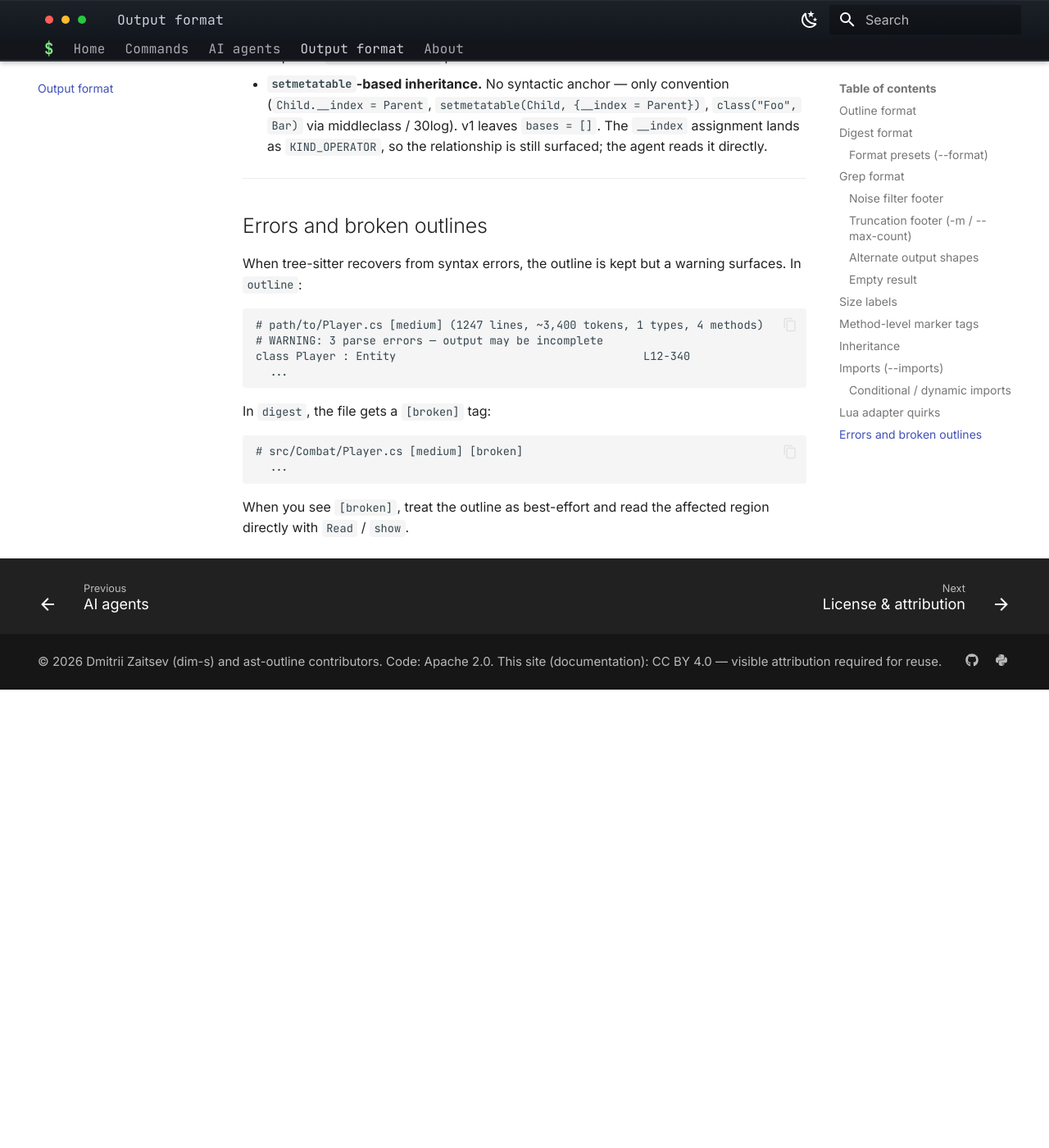
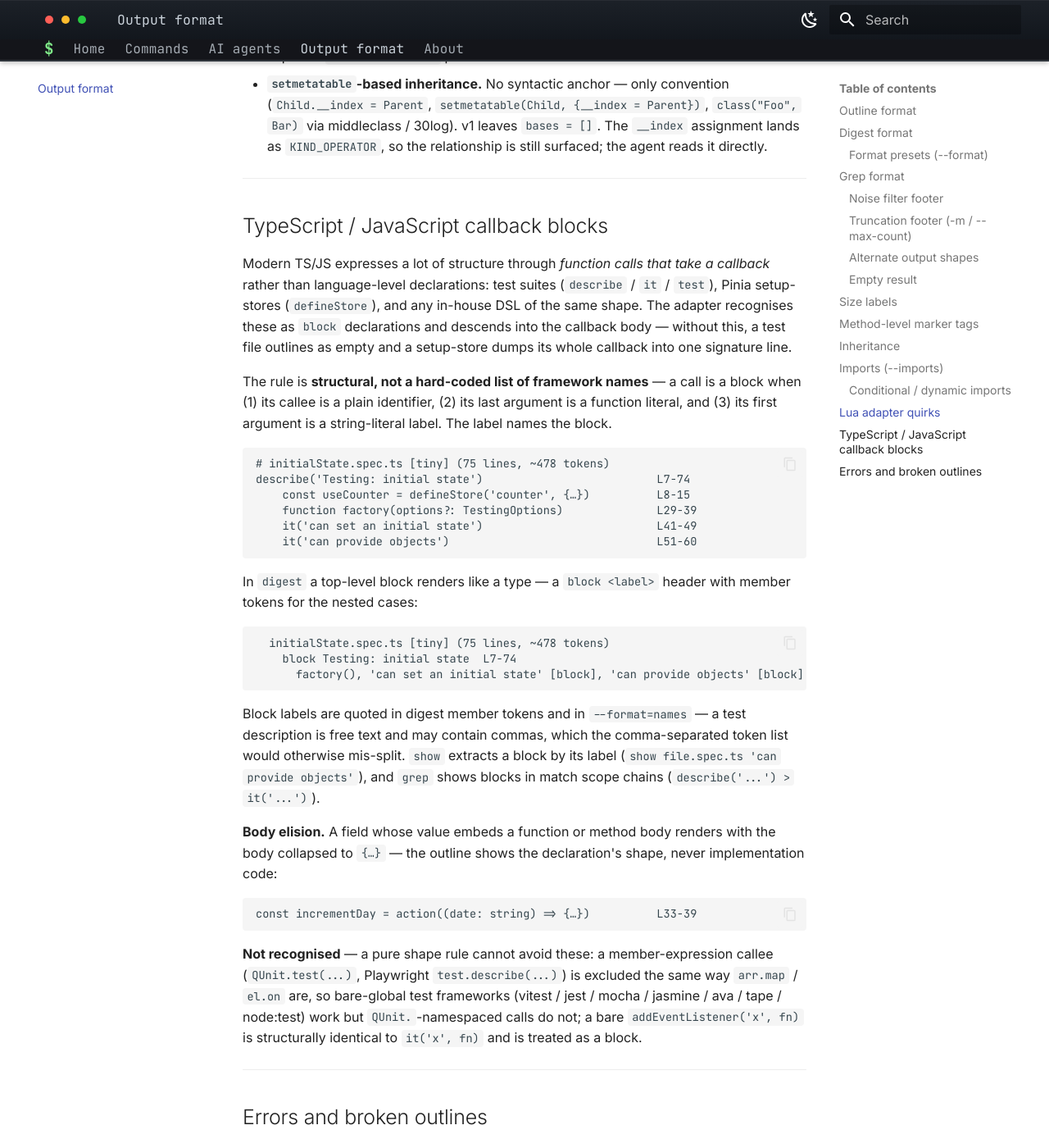
Before and after one commit to ast-outline/ast-outline.github.io, an MkDocs documentation site: the page built from docs/output-format.md, in a window 1280 px wide and 1400 px high, scrolled down 9727 px. Shown: the whole window at 82% size. Built offline with MkDocs 1.6.1 and Material for MkDocs 9.7.7, drawn with Linux system fonts in a browser that asks for light colours; before the commit the page ends 10568 px from its top, so only the background shows below that.

Commit message:
docs: v0.9.1 — TS/JS callback-DSL blocks
output-format.md: new "TypeScript / JavaScript callback blocks" section
— describe/it/defineStore recognised as block containers, the
structural rule, digest/show/grep rendering, body elision, blind spots.
history.md: v0.9.1 timeline row.

````diff
--- a/docs/output-format.md
+++ b/docs/output-format.md
@@ -444,6 +444,63 @@ code view; `--include-noise` brings them back.
 
 ---
 
+## TypeScript / JavaScript callback blocks
+
+Modern TS/JS expresses a lot of structure through *function calls that
+take a callback* rather than language-level declarations: test suites
+(`describe` / `it` / `test`), Pinia setup-stores (`defineStore`), and
+any in-house DSL of the same shape. The adapter recognises these as
+`block` declarations and descends into the callback body — without
+this, a test file outlines as empty and a setup-store dumps its whole
+callback into one signature line.
+
+The rule is **structural, not a hard-coded list of framework names** —
+a call is a block when (1) its callee is a plain identifier, (2) its
+last argument is a function literal, and (3) its first argument is a
+string-literal label. The label names the block.
+
+```text
+# initialState.spec.ts [tiny] (75 lines, ~478 tokens)
+describe('Testing: initial state')                          L7-74
+    const useCounter = defineStore('counter', {…})          L8-15
+    function factory(options?: TestingOptions)              L29-39
+    it('can set an initial state')                          L41-49
+    it('can provide objects')                               L51-60
+```
+
+In `digest` a top-level block renders like a type — a `block <label>`
+header with member tokens for the nested cases:
+
+```text
+  initialState.spec.ts [tiny] (75 lines, ~478 tokens)
+    block Testing: initial state  L7-74
+      factory(), 'can set an initial state' [block], 'can provide objects' [block]
+```
+
+Block labels are quoted in digest member tokens and in `--format=names`
+— a test description is free text and may contain commas, which the
+comma-separated token list would otherwise mis-split. `show` extracts a
+block by its label (`show file.spec.ts 'can provide objects'`), and
+`grep` shows blocks in match scope chains (`describe('...') > it('...')`).
+
+**Body elision.** A field whose value embeds a function or method body
+renders with the body collapsed to `{…}` — the outline shows the
+declaration's shape, never implementation code:
+
+```text
+const incrementDay = action((date: string) => {…})          L33-39
+```
+
+**Not recognised** — a pure shape rule cannot avoid these: a
+member-expression callee (`QUnit.test(...)`, Playwright
+`test.describe(...)`) is excluded the same way `arr.map` / `el.on` are,
+so bare-global test frameworks (vitest / jest / mocha / jasmine / ava /
+tape / node:test) work but `QUnit.`-namespaced calls do not; a bare
+`addEventListener('x', fn)` is structurally identical to `it('x', fn)`
+and is treated as a block.
+
+---
+
 ## Errors and broken outlines
 
 When tree-sitter recovers from syntax errors, the outline is kept
````
Also changed, not shown: docs/history.md (+1 -0 lines).
